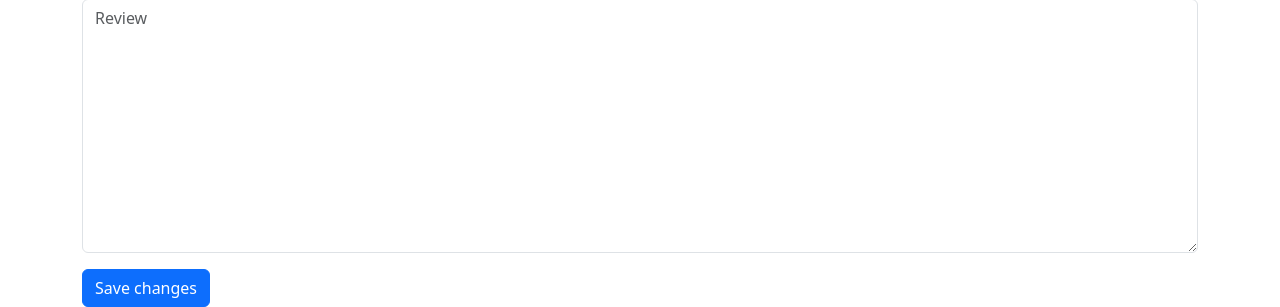
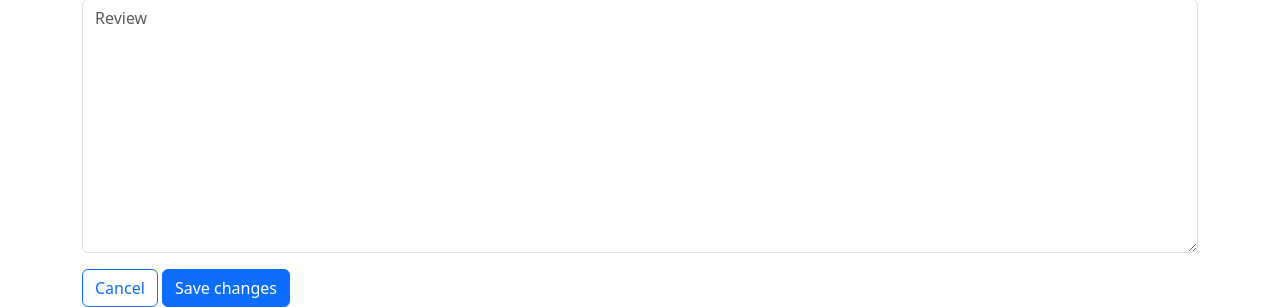
Before and after one commit to nkallem/review_my_courses, a Django app: template review_my_courses/templates/review_my_courses/edit_review.html in a window 1280 px wide. Shown: the part 597-904 px from the top of the page. Run offline with Django 4.2, Linux system fonts and the light colour scheme; the template is opened without the code that fills it: values that come from a table or form of the project are taken from there, others are empty; some libraries are stand-ins or nearby versions.

Commit message:
Added cancel button on edit_review.html

```diff
--- a/review_my_courses/templates/review_my_courses/edit_review.html
+++ b/review_my_courses/templates/review_my_courses/edit_review.html
@@ -20,6 +20,7 @@
     <form action="{% url 'review_my_courses:edit_review' review.id %}" method='post'>
         {% csrf_token %}
         {% bootstrap_form form %}
+        <a href="{% url 'review_my_courses:course' course.id %}" id="cancel" class="btn btn-outline-primary">Cancel</a>
         <button name='submit' class="btn btn-primary">Save changes</button>
     </form>
 
```
